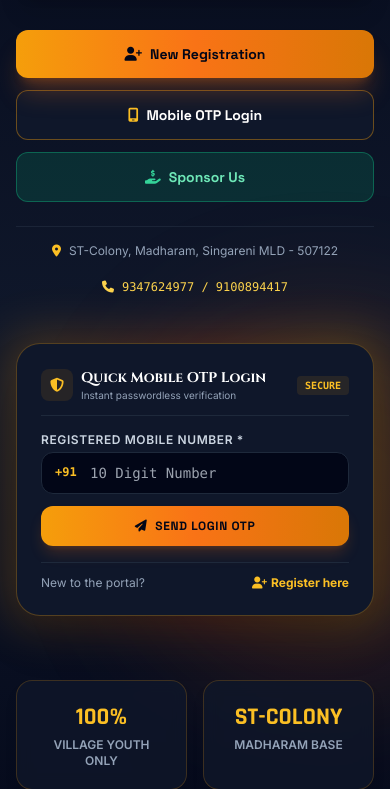
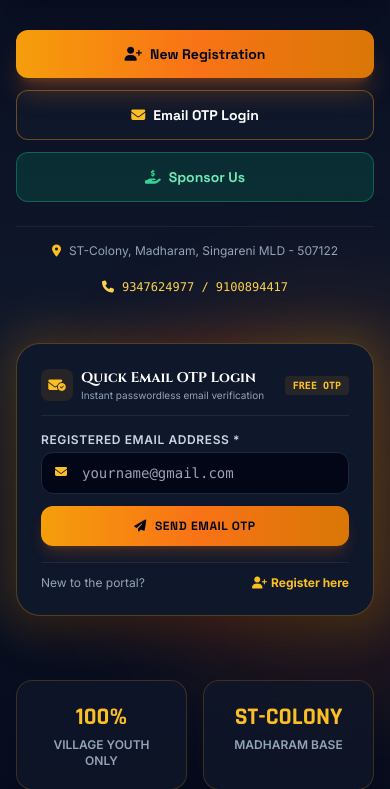
Before and after one commit to naveen55git/v_nayak_youth, a Django app: page / in a window 390 px wide; the page is wider, and only the part inside the window is pictured. Shown: the part 535-1324 px from the top of that part. Run offline with Django 5.2, Linux system fonts and the light colour scheme; data comes from the database, SQL or seed files in the repository; parts of the project's set-up code (start-up, migrations or seed data) failed here and were passed over; some libraries are stand-ins or nearby versions.

Commit message:
Switch authentication from mobile OTP to 100% free Email OTP verification

```diff
--- a/templates/base.html
+++ b/templates/base.html
@@ -207,8 +207,9 @@
               <i class="fa-solid fa-user-plus mr-1"></i> Register
             </a>
             <a href="{% url 'login_otp' %}" class="px-3.5 py-2 text-xs font-bold bg-gradient-to-r from-amber-500 via-orange-500 to-amber-600 hover:brightness-110 text-slate-950 rounded-xl shadow-lg shadow-orange-500/30 transition transform hover:-translate-y-0.5 flex items-center gap-1.5">
-              <i class="fa-solid fa-mobile-screen mr-1"></i> Login OTP
+              <i class="fa-solid fa-envelope mr-1"></i> Email Login
             </a>
+
           </div>
         {% endif %}
       </div>
--- a/templates/youth_portal/home.html
+++ b/templates/youth_portal/home.html
@@ -46,8 +46,9 @@
               <i class="fa-solid fa-user-plus"></i> New Registration
             </a>
             <a href="{% url 'login_otp' %}" class="w-full sm:w-auto px-7 py-3.5 rounded-xl font-bold text-sm bg-slate-900 hover:bg-slate-800 text-white border border-amber-500/40 hover:border-amber-400 transition flex items-center justify-center gap-2 font-display">
-              <i class="fa-solid fa-mobile-screen text-amber-400"></i> Mobile OTP Login
+              <i class="fa-solid fa-envelope text-amber-400"></i> Email OTP Login
             </a>
+
             <a href="{% url 'sponsor' %}" class="w-full sm:w-auto px-6 py-3.5 rounded-xl font-bold text-sm bg-emerald-600/20 hover:bg-emerald-600/30 text-emerald-300 border border-emerald-500/40 transition flex items-center justify-center gap-2 font-display">
               <i class="fa-solid fa-hand-holding-dollar text-emerald-400"></i> Sponsor Us
             </a>
@@ -88,7 +89,7 @@
             </div>
           </div>
         {% else %}
-          <!-- Direct Mobile OTP Login Card -->
+          <!-- Direct Email OTP Login Card -->
           <div class="relative group">
             <div class="absolute -inset-2 bg-gradient-to-r from-amber-500 via-orange-600 to-yellow-500 rounded-3xl blur-xl opacity-25 group-hover:opacity-40 transition duration-700"></div>
             <div class="relative rounded-3xl bg-slate-900 border border-amber-500/30 p-6 sm:p-7 shadow-2xl space-y-4">
@@ -96,30 +97,33 @@
               <div class="flex items-center justify-between border-b border-slate-800 pb-3">
                 <div class="flex items-center gap-2">
                   <div class="w-8 h-8 rounded-lg bg-amber-500/10 text-amber-400 flex items-center justify-center text-sm">
-                    <i class="fa-solid fa-shield-halved"></i>
+                    <i class="fa-solid fa-envelope-circle-check"></i>
                   </div>
                   <div>
-                    <h3 class="text-sm font-bold text-white font-heading">Quick Mobile OTP Login</h3>
-                    <p class="text-[10px] text-slate-400">Instant passwordless verification</p>
+                    <h3 class="text-sm font-bold text-white font-heading">Quick Email OTP Login</h3>
+                    <p class="text-[10px] text-slate-400">Instant passwordless email verification</p>
                   </div>
                 </div>
-                <span class="text-[10px] bg-amber-500/10 text-amber-400 px-2 py-0.5 rounded font-mono font-bold">SECURE</span>
+                <span class="text-[10px] bg-amber-500/10 text-amber-400 px-2 py-0.5 rounded font-mono font-bold">FREE OTP</span>
               </div>
 
               <form action="{% url 'login_otp' %}" method="POST" class="space-y-3">
                 {% csrf_token %}
                 <div>
-                  <label class="block text-xs font-semibold uppercase tracking-wider text-slate-300 mb-1">Registered Mobile Number *</label>
+                  <label class="block text-xs font-semibold uppercase tracking-wider text-slate-300 mb-1">Registered Email Address *</label>
                   <div class="relative">
-                    <span class="absolute left-3.5 top-3 text-amber-400 text-xs font-mono font-bold">+91</span>
-                    <input type="tel" name="phone_number" maxlength="10" required placeholder="10 Digit Number" class="w-full bg-slate-950 border border-slate-800 rounded-xl pl-12 pr-4 py-2.5 text-sm text-white focus:outline-none focus:border-amber-500 font-mono transition">
+                    <span class="absolute left-3.5 top-3 text-amber-400 text-xs">
+                      <i class="fa-solid fa-envelope"></i>
+                    </span>
+                    <input type="email" name="email" required placeholder="yourname@gmail.com" class="w-full bg-slate-950 border border-slate-800 rounded-xl pl-10 pr-4 py-2.5 text-sm text-white focus:outline-none focus:border-amber-500 font-mono transition">
                   </div>
                 </div>
 
                 <button type="submit" class="w-full py-3 bg-gradient-to-r from-amber-500 via-orange-500 to-amber-600 hover:brightness-110 text-slate-950 font-black rounded-xl text-xs uppercase tracking-wider shadow-lg shadow-orange-500/20 transition font-display flex items-center justify-center gap-2">
-                  <i class="fa-solid fa-paper-plane"></i> Send Login OTP
+                  <i class="fa-solid fa-paper-plane"></i> Send Email OTP
                 </button>
               </form>
+
 
               <div class="pt-3 border-t border-slate-800 flex items-center justify-between text-xs">
                 <span class="text-slate-400">New to the portal?</span>
--- a/templates/youth_portal/register.html
+++ b/templates/youth_portal/register.html
@@ -97,7 +97,8 @@
     <div class="mt-6 pt-5 border-t border-slate-800 text-center">
       <p class="text-xs text-slate-400 mb-2">Already registered with V.NAYAK YOUTH?</p>
       <a href="{% url 'login_otp' %}" class="inline-flex items-center gap-1.5 px-4 py-2 bg-slate-800 hover:bg-slate-700 text-amber-300 border border-amber-500/30 font-semibold text-xs rounded-xl transition">
-        <i class="fa-solid fa-mobile-screen"></i> Log in with Mobile OTP
+        <i class="fa-solid fa-envelope"></i> Log in with Email OTP
+
       </a>
     </div>
 
--- a/youth_portal/forms.py
+++ b/youth_portal/forms.py
@@ -86,25 +86,26 @@ class YouthRegistrationForm(forms.ModelForm):
         return user
 
 
-class MobileRequestOTPForm(forms.Form):
-    phone_number = forms.CharField(
-        max_length=15,
-        widget=forms.TextInput(attrs={
-            'placeholder': 'Enter registered 10-digit mobile number',
-            'maxlength': '10',
+class EmailRequestOTPForm(forms.Form):
+    email = forms.EmailField(
+        widget=forms.EmailInput(attrs={
+            'placeholder': 'Enter registered Gmail / Email address',
             'class': 'w-full bg-slate-950 border border-slate-800 rounded-xl pl-10 pr-4 py-3 text-sm text-white focus:outline-none focus:border-amber-500 font-mono transition',
             'autofocus': 'autofocus'
         }),
-        label="Mobile Number *"
+        label="Registered Email Address *"
     )
 
-    def clean_phone_number(self):
-        phone = clean_phone_number(self.cleaned_data.get('phone_number', ''))
-        if len(phone) != 10:
-            raise ValidationError("Please enter a valid 10-digit mobile number.")
-        if not User.objects.filter(phone_number=phone).exists():
-            raise ValidationError("No account found with this mobile number. Please register first.")
-        return phone
+    def clean_email(self):
+        email = self.cleaned_data.get('email', '').strip().lower()
+        if not User.objects.filter(email=email).exists():
+            raise ValidationError("No registered account found with this email address. Please register first.")
+        return email
+
+
+# Compatibility alias
+MobileRequestOTPForm = EmailRequestOTPForm
+
 
 
 class VerifyOTPForm(forms.Form):
--- a/youth_portal/views.py
+++ b/youth_portal/views.py
@@ -7,7 +7,7 @@ from django.db.models import Sum
 from .models import User, CommunityFeature, GalleryImage, Festival, Sponsorship, Complaint
 from .forms import (
     YouthRegistrationForm,
-    MobileRequestOTPForm,
+    EmailRequestOTPForm,
     VerifyOTPForm,
     MembershipDetailsForm,
     UserProfileForm,
@@ -18,11 +18,12 @@ from .forms import (
     FestivalForm
 )
 from .services import (
-    generate_and_send_otp,
-    verify_mobile_otp,
-    mask_phone_number,
-    can_resend_otp
+    generate_and_send_email_otp,
+    verify_email_otp,
+    mask_email,
+    can_resend_email_otp
 )
+
 
 
 def home_view(request):
@@ -37,7 +38,8 @@ def home_view(request):
     festivals = Festival.objects.all()[:3]
 
     reg_form = YouthRegistrationForm()
-    login_form = MobileRequestOTPForm()
+    login_form = EmailRequestOTPForm()
+
 
     context = {
         'total_members': total_members,
@@ -179,11 +181,11 @@ def register_view(request):
             messages.success(
                 request,
                 f"Registration successful for {user.get_full_name_custom()}! "
-                f"A verification code has been dispatched to {mask_phone_number(user.phone_number)}."
+                f"A 6-digit verification code has been dispatched to {mask_email(user.email)}."
             )
-            phone = user.phone_number
-            generate_and_send_otp(phone, request, email=user.email)
-            request.session['auth_phone'] = phone
+            email = user.email
+            generate_and_send_email_otp(email, request, user_name=user.get_full_name_custom())
+            request.session['auth_email'] = email
             return redirect('verify_otp')
         else:
             messages.error(request, "Please correct the errors in the registration form.")
@@ -194,43 +196,47 @@ def register_view(request):
 
 
 def request_otp_view(request):
-    """Request a 6-digit OTP sent to registered mobile number for secure login."""
+    """Request a 6-digit OTP sent to registered email address for secure login."""
     if request.user.is_authenticated:
         return redirect('dashboard')
 
     if request.method == 'POST':
-        form = MobileRequestOTPForm(request.POST)
+        form = EmailRequestOTPForm(request.POST)
         if form.is_valid():
-            phone = form.cleaned_data['phone_number']
-            generate_and_send_otp(phone, request)
-            request.session['auth_phone'] = phone
+            email = form.cleaned_data['email']
+            user = User.objects.filter(email=email).first()
+            user_name = user.get_full_name_custom() if user else "Youth Member"
+            generate_and_send_email_otp(email, request, user_name=user_name)
+            request.session['auth_email'] = email
             messages.info(
                 request,
-                f"A 6-digit verification code has been dispatched to {mask_phone_number(phone)}."
+                f"A 6-digit verification code has been sent to {mask_email(email)}."
             )
             return redirect('verify_otp')
         else:
-            messages.error(request, "Please enter a valid registered 10-digit mobile number.")
+            messages.error(request, "Please enter a valid registered email address.")
     else:
-        form = MobileRequestOTPForm()
+        form = EmailRequestOTPForm()
 
     return render(request, 'youth_portal/login_otp.html', {'form': form})
 
 
 def resend_otp_view(request):
-    """Resend a fresh OTP to the pending session mobile number with cooldown rate limiting."""
-    phone = request.session.get('auth_phone')
-    if not phone:
-        messages.warning(request, "Please enter your mobile number first.")
+    """Resend a fresh OTP to the pending session email address with cooldown rate limiting."""
+    email = request.session.get('auth_email')
+    if not email:
+        messages.warning(request, "Please enter your email address first.")
         return redirect('login_otp')
 
-    allowed, remaining = can_resend_otp(phone, cooldown_seconds=30)
+    allowed, remaining = can_resend_email_otp(email, cooldown_seconds=30)
     if not allowed:
         messages.warning(request, f"Please wait {remaining} seconds before requesting another code.")
         return redirect('verify_otp')
 
-    generate_and_send_otp(phone, request)
-    messages.success(request, f"A fresh verification code has been dispatched to {mask_phone_number(phone)}.")
+    user = User.objects.filter(email=email).first()
+    user_name = user.get_full_name_custom() if user else "Youth Member"
+    generate_and_send_email_otp(email, request, user_name=user_name)
+    messages.success(request, f"A fresh verification code has been sent to {mask_email(email)}.")
     return redirect('verify_otp')
 
 
@@ -239,24 +245,24 @@ def verify_otp_view(request):
     if request.user.is_authenticated:
         return redirect('dashboard')
 
-    phone = request.session.get('auth_phone')
-    if not phone:
-        messages.warning(request, "Session expired or no mobile number specified. Please enter mobile number.")
+    email = request.session.get('auth_email')
+    if not email:
+        messages.warning(request, "Session expired or no email specified. Please enter your email.")
         return redirect('login_otp')
 
-    user = User.objects.filter(phone_number=phone).first()
+    user = User.objects.filter(email=email).first()
     if not user:
-        messages.error(request, "No registered account matches this mobile number.")
+        messages.error(request, "No registered account matches this email address.")
         return redirect('login_otp')
 
     if request.method == 'POST':
         form = VerifyOTPForm(request.POST)
         if form.is_valid():
             entered_otp = form.cleaned_data['otp_code']
-            success, msg = verify_mobile_otp(phone, entered_otp)
+            success, msg = verify_email_otp(email, entered_otp)
             if success:
                 login(request, user)
-                request.session.pop('auth_phone', None)
+                request.session.pop('auth_email', None)
                 messages.success(request, f"Welcome back, {user.get_full_name_custom()}! You are now logged in.")
                 return redirect('dashboard')
             else:
@@ -266,10 +272,11 @@ def verify_otp_view(request):
 
     context = {
         'form': form,
-        'phone': phone,
-        'masked_phone': mask_phone_number(phone),
+        'email': email,
+        'masked_email': mask_email(email),
     }
     return render(request, 'youth_portal/verify_otp.html', context)
+
 
 
 
```
Also changed, not shown: templates/youth_portal/dashboard.html (+4 -3 lines), templates/youth_portal/login_otp.html (+9 -7 lines), templates/youth_portal/verify_otp.html (+7 -5 lines), youth_portal/admin.py (+6 -5 lines), youth_portal/models.py (+8 -3 lines), youth_portal/services.py (+75 -186 lines), db.sqlite3, youth_portal/migrations/0003_emailotp_delete_mobileotp.py (added).
